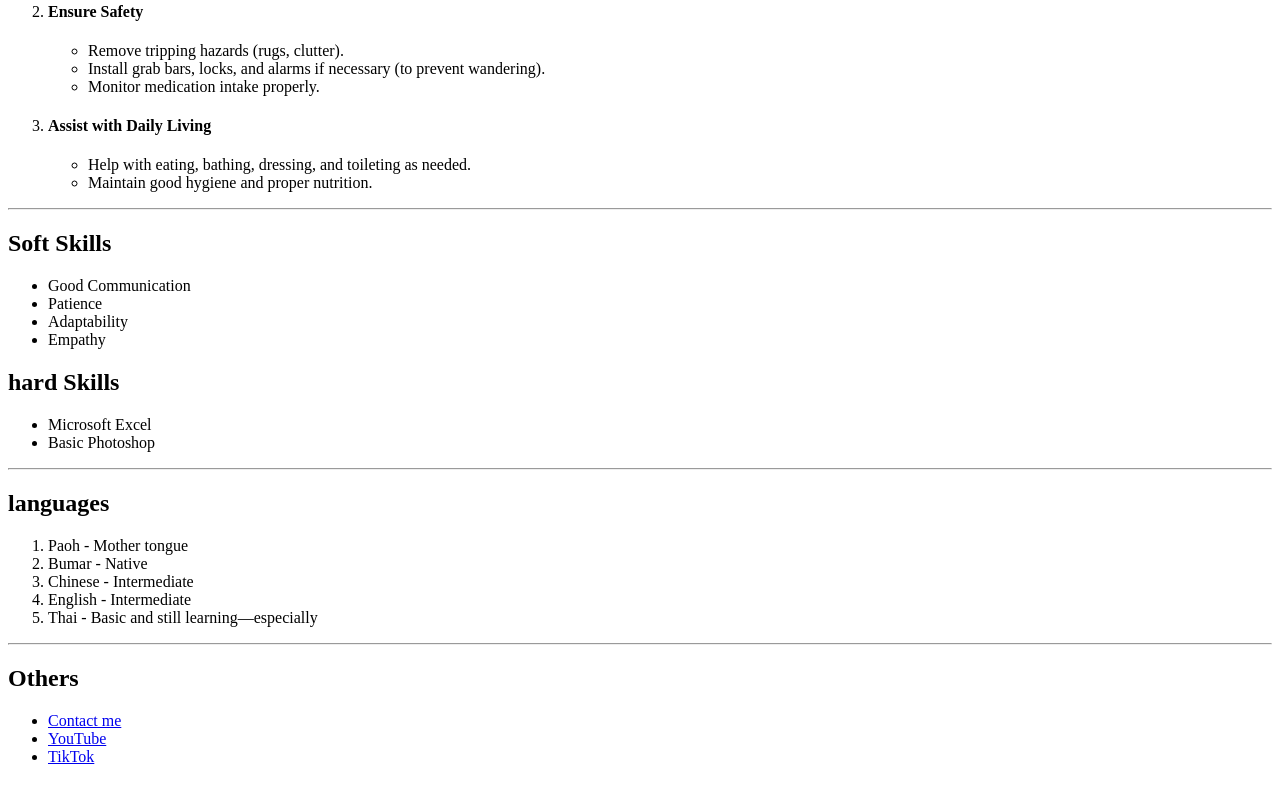
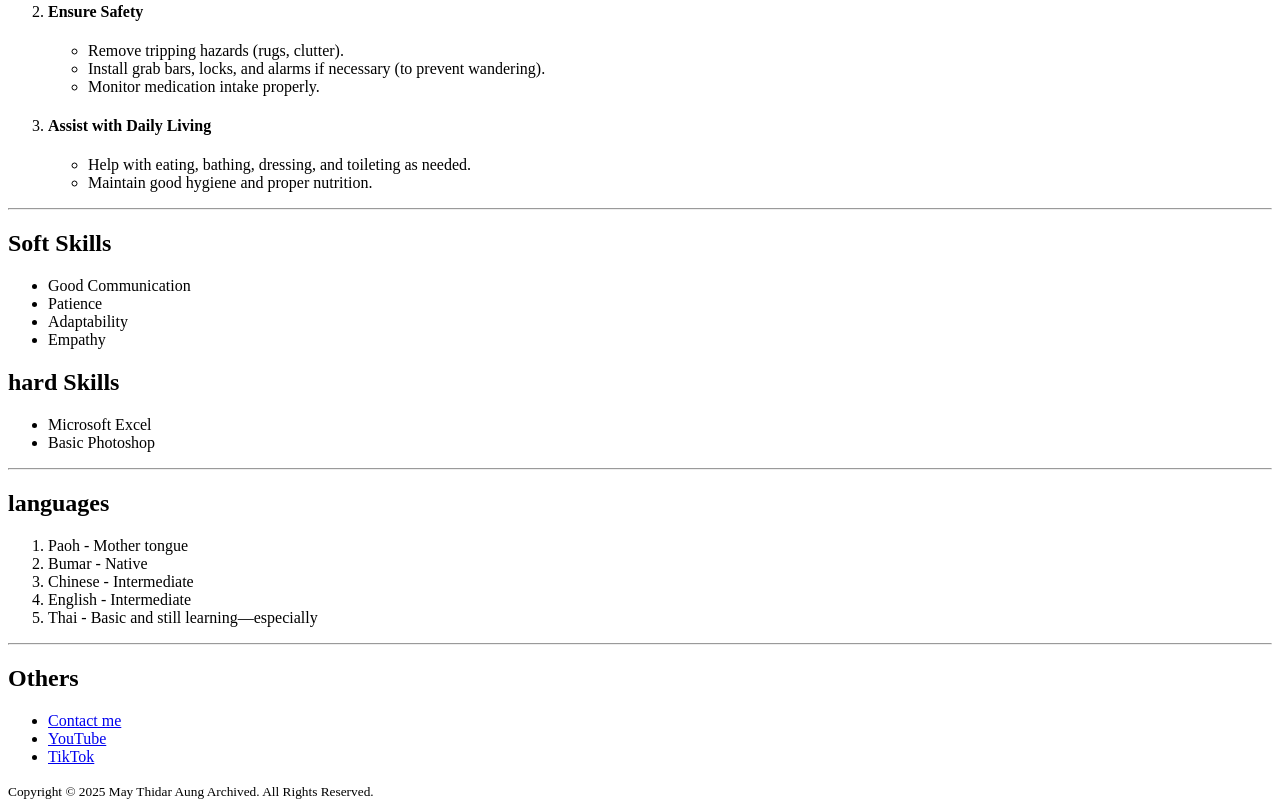
Before and after one commit to MayThidarAung/html.porfolio, a plain HTML site: page index.html in a window 1280 px wide. Shown: the part 965-1773 px from the top of the page. Before the commit the page ends 1747 px from the top, so only its background shows below. Drawn offline with Linux system fonts and the light colour scheme.

Commit message:
Update index.html

```diff
--- a/index.html
+++ b/index.html
@@ -88,5 +88,8 @@
     <li> <a href="https://www.youtube.com/@maythidar5360" target="_blank"> YouTube</a> </li>
     <li> <a href="https://www.tiktok.com/@maythidaraung64" target="_blank"> TikTok</a> </li>
 </ul>
+    <footer>
+        <small>Copyright © 2025 May Thidar Aung Archived. All Rights Reserved.</small>
+    </footer>
 </body>
 </html>
```
